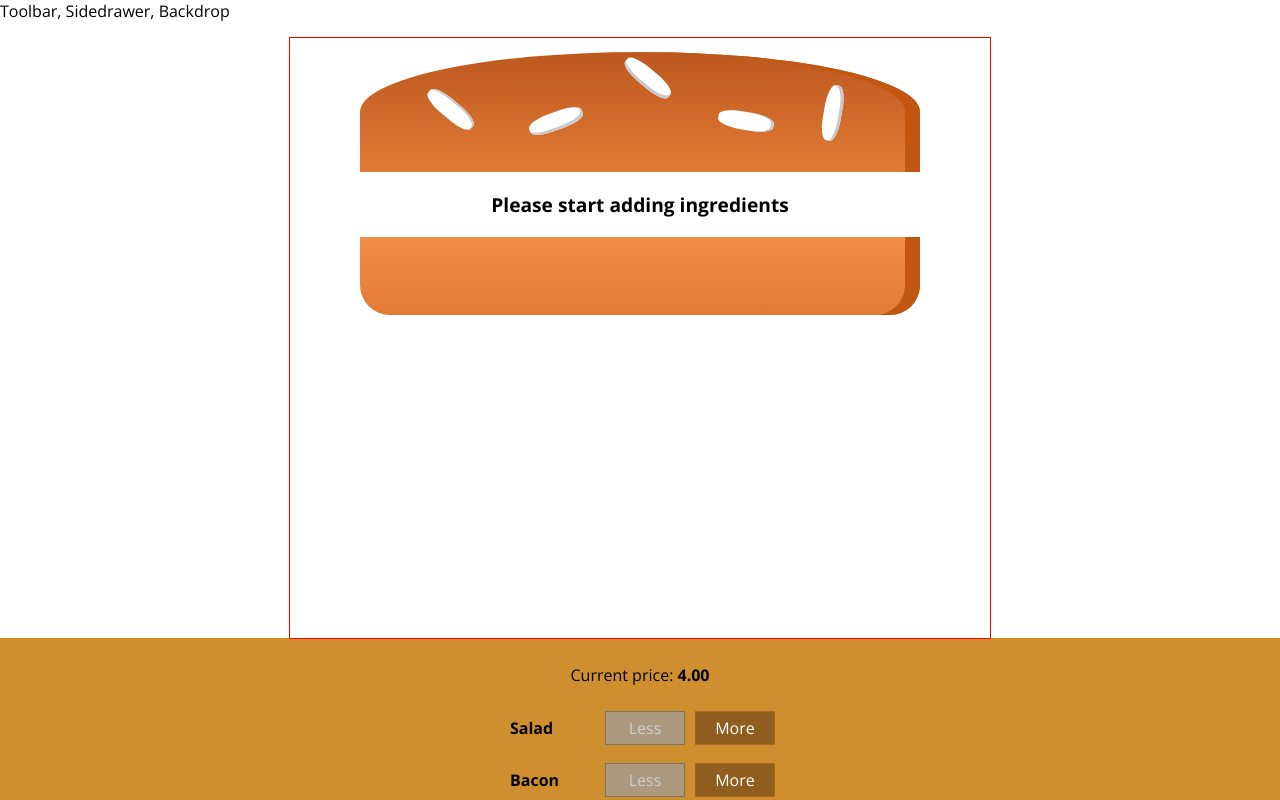
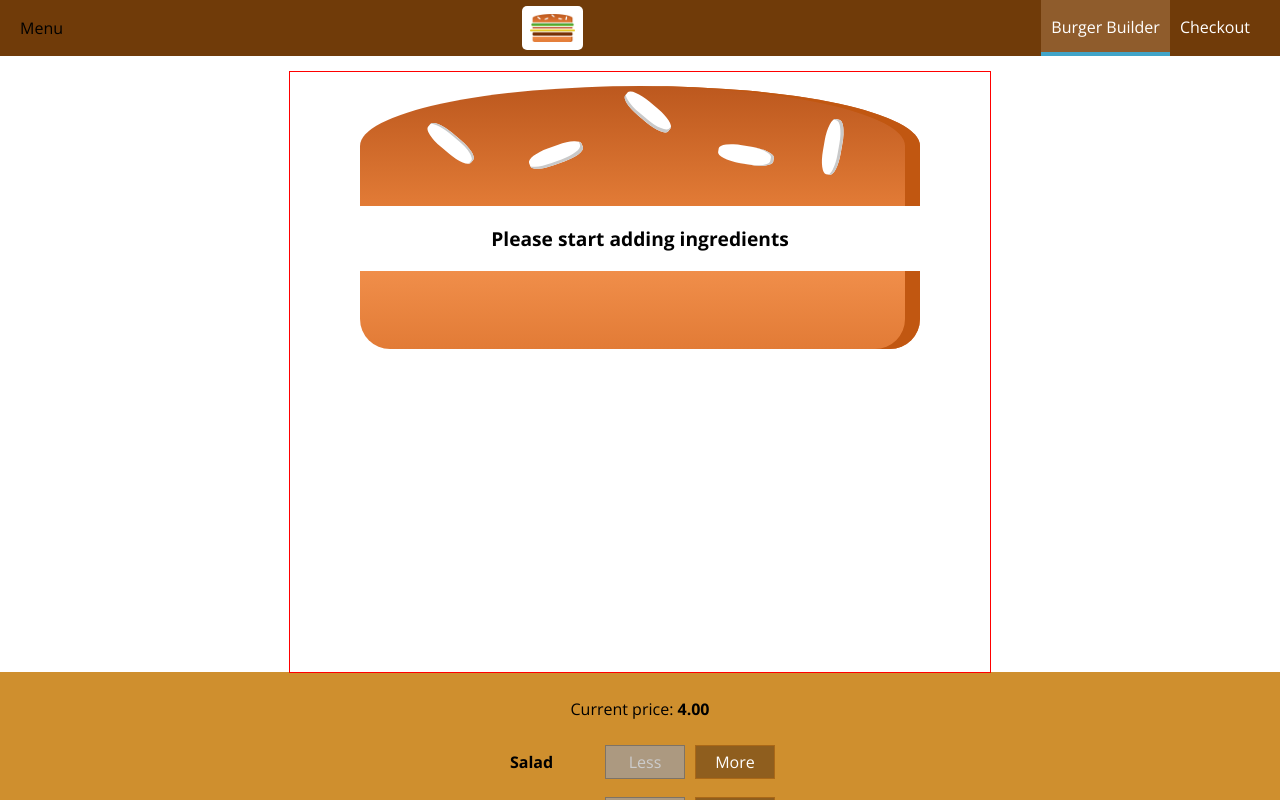
Before and after one commit to michael-petry/burger-builder, a React app: page / in a window 1280 px wide. Shown: the top 800 px of the page. Built offline with nearby package versions, Linux system fonts and the light colour scheme.

Commit message:
Add Toolbar and Sidedrawer to Layout component

```diff
--- a/src/components/Layout/Layout.css
+++ b/src/components/Layout/Layout.css
@@ -1,3 +1,3 @@
 .Content {
-    margin-top: 16px;
+    margin-top: 72px;
 }
--- a/src/components/Layout/Layout.js
+++ b/src/components/Layout/Layout.js
@@ -2,10 +2,13 @@ import React from 'react';
 
 import Aux from '../../hoc/Aux';
 import classes from './Layout.css'
+import Toolbar from '../Navigation/Toolbar/Toolbar';
+import SideDrawer from '../Navigation/SideDrawer/SideDrawer'
 
 const layout = ( props ) => (
     <Aux>
-        <div>Toolbar, Sidedrawer, Backdrop</div>
+        <Toolbar/>
+        <SideDrawer />
         <main className={classes.Content}>
             {props.children}
         </main>
```
